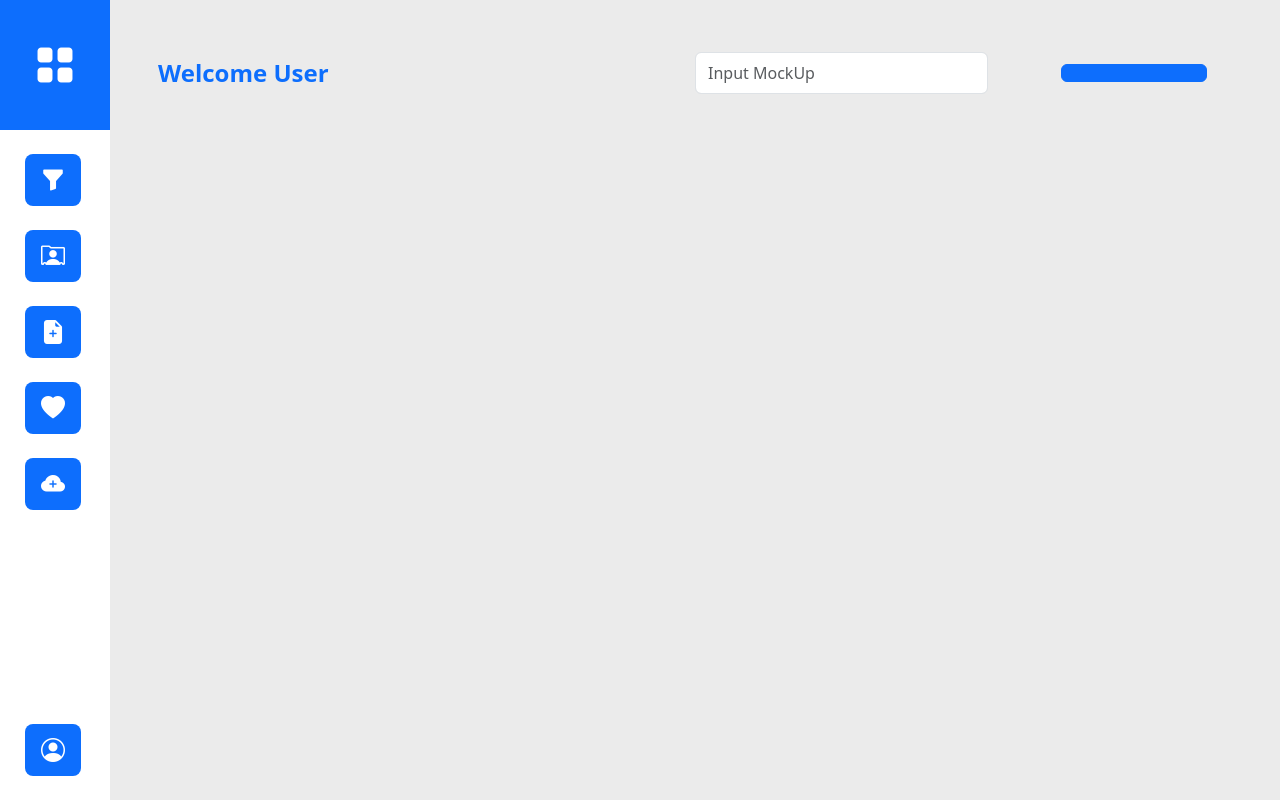
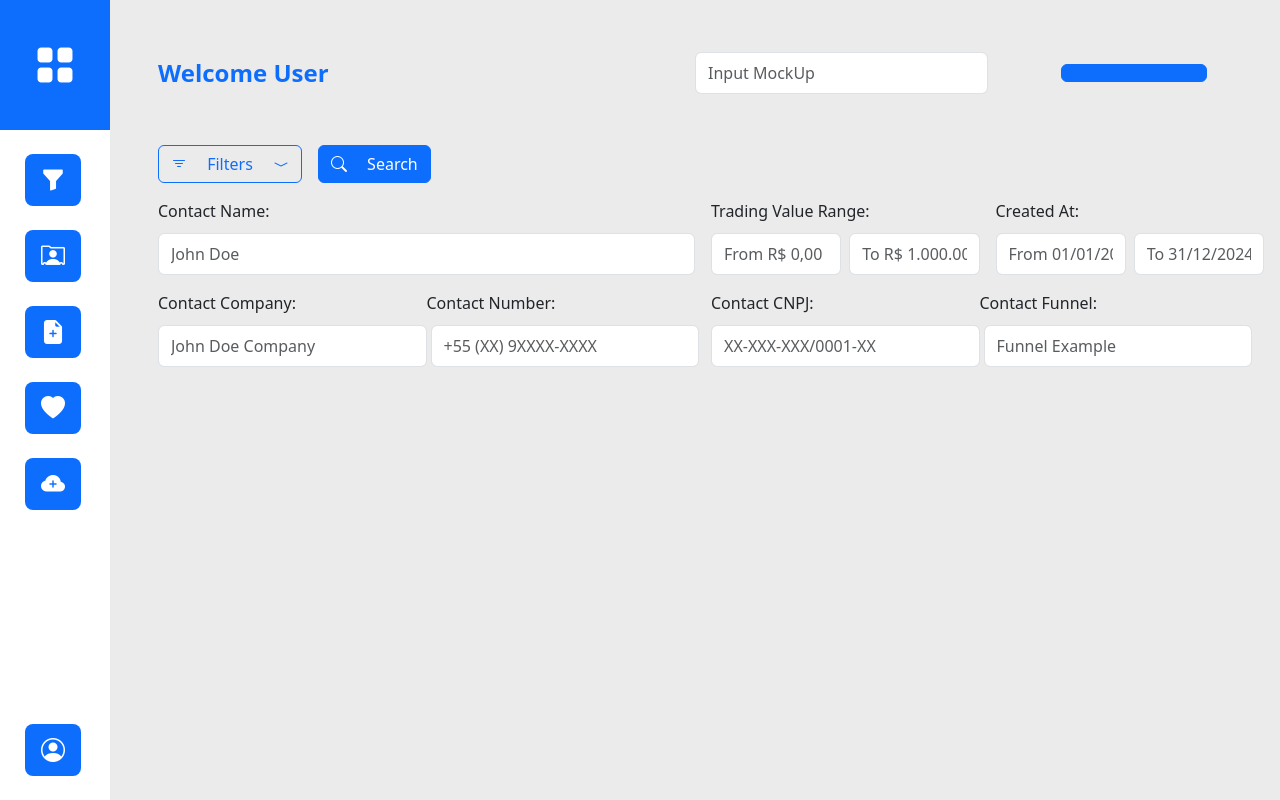
Before and after one commit to Raphael-Maximowski/Customer-Relationship-Management, a Vue app: page /contacts in a window 1280 px wide. Before the commit this address had no page. Built offline with nearby package versions, Linux system fonts and the light colour scheme; the HTML template or start-up script is replaced by a standard one; what vue-the-mask would draw is missing.

Commit message:
feat: Contacts Filter

```diff
--- a/src/components/Headers/Header.vue
+++ b/src/components/Headers/Header.vue
@@ -53,7 +53,7 @@ const RouterOptions = [
       },
       {
         name: 'Contacts',
-        routeName: '',
+        routeName: 'ContactsListView',
         icon: 'bi bi-person-rolodex',
         id: 2
       },
--- a/src/components/SideBars/Sidebar.vue
+++ b/src/components/SideBars/Sidebar.vue
@@ -37,7 +37,7 @@ const RouterOptions = [
       },
       {
         name: 'Contacts',
-        routeName: '',
+        routeName: 'ContactsListView',
         icon: 'bi bi-person-rolodex',
         id: 2
       },
--- a/src/router/index.ts
+++ b/src/router/index.ts
@@ -13,6 +13,11 @@ const router = createRouter({
       name: 'CRMStepsView',
       component: () => import('../views/CRMStepsView.vue')
     },
+    {
+      path: '/contacts',
+      name: 'ContactsListView',
+      component: () => import('../views/ContactsListView.vue')
+    }
   ],
 })
 
--- /dev/null
+++ b/src/views/ContactsListView.vue
@@ -0,0 +1,75 @@
+<script setup>
+
+import { ref } from 'vue'
+
+const showFiltersState = ref(false)
+
+const handleFilterState = () => {
+  showFiltersState.value = !showFiltersState.value
+}
+
+</script>
+
+<template>
+  <div class="mx-5 mb-3 d-flex">
+    <button @click="handleFilterState" type="button" class="me-3 btn btn-outline-primary">
+      <i class="bi bi-filter me-3"></i>
+      Filters
+      <i :class="[showFiltersState ? 'bi bi-chevron-compact-up' : 'bi bi-chevron-compact-down', 'ms-3']"></i>
+    </button>
+    <button type="button" class="btn btn-primary"><i class="bi bi-search me-3"></i> Search</button>
+  </div>
+
+  <div class="mx-5" v-if="!showFiltersState">
+    <div class="d-xl-flex">
+      <div class="col-xl-6 col-12">
+        <label class="d-block">Contact Name: </label>
+        <input placeholder="John Doe" class="form-control py-2" />
+      </div>
+      <div class="d-sm-flex col-xl-6  mt-3  mt-xl-0 col-12">
+        <div class="col-sm-6 col-12 mx-xl-3">
+          <label class="d-block">Trading Value Range: </label>
+          <div class="w-100 d-flex">
+            <input placeholder="From R$ 0,00" class="me-1 form-control py-2" />
+            <input placeholder="To R$ 1.000.000" class="ms-1 form-control py-2" />
+          </div>
+        </div>
+        <div class="mt-3 mt-sm-0 col-sm-6 col-12">
+          <label class="ms-sm-3 ms-xl-0">Created At: </label>
+          <div class=" w-100 d-flex">
+            <input placeholder="From 01/01/2024" class="me-1 form-control ms-xl-0 ms-sm-3 py-2" />
+            <input placeholder="To 31/12/2024" class="ms-1 form-control py-2" />
+          </div>
+        </div>
+      </div>
+    </div>
+    <div class="d-xl-flex mt-3">
+      <div class="d-sm-flex me-3 col-xl-6 col-12">
+        <div class="col-12 col-sm-6">
+          <label class="d-block">Contact Company: </label>
+          <input placeholder="John Doe Company" class=" form-control py-2" />
+        </div>
+        <div class="col-12 col-sm-6 mt-3 mt-sm-0">
+          <label class="d-block">Contact Number: </label>
+          <input placeholder="+55 (XX) 9XXXX-XXXX" class="ms-1 form-control py-2" />
+        </div>
+      </div>
+      <div class="mt-3 mt-xl-0 d-sm-flex col-xl-6 col-12">
+        <div class="col-12 col-sm-6">
+          <label class="d-block">Contact CNPJ: </label>
+          <input placeholder="XX-XXX-XXX/0001-XX" class=" form-control py-2" />
+        </div>
+        <div class="col-12 col-sm-6">
+          <label class="d-block">Contact Funnel: </label>
+          <input placeholder="Funnel Example" class="ms-1 form-control py-2" />
+        </div>
+      </div>
+    </div>
+  </div>
+</template>
+
+<style scoped>
+label {
+  margin-bottom: 10px;
+}
+</style>
```
